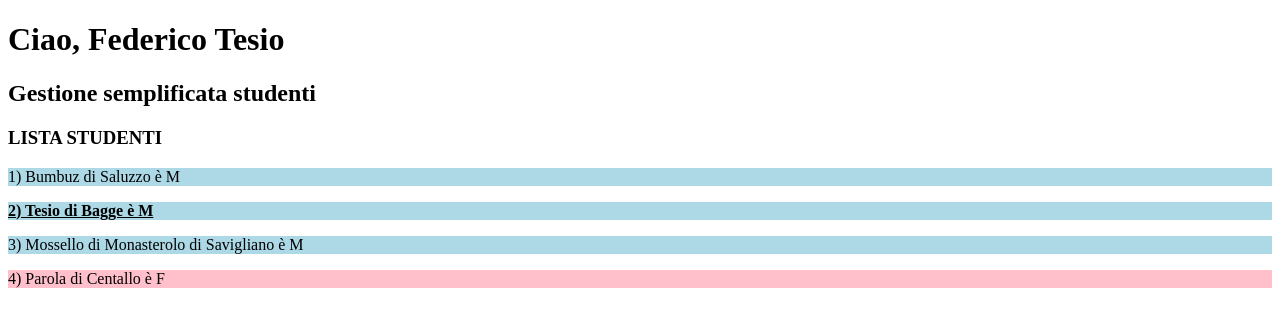
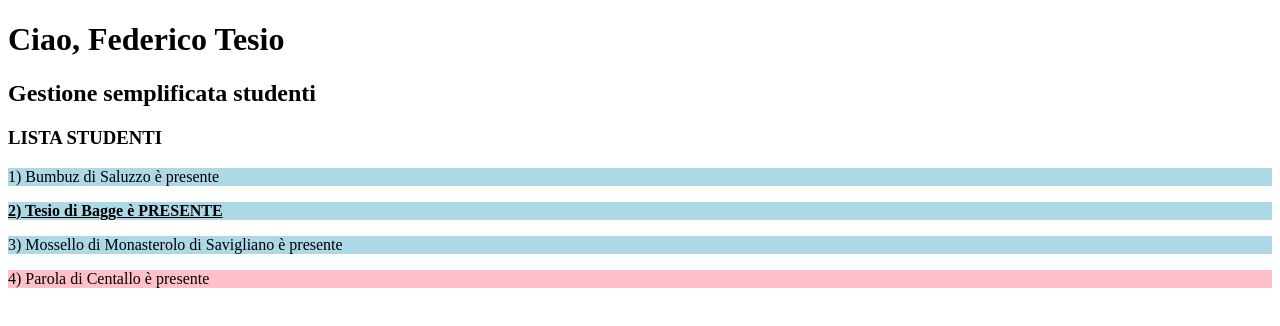
Before and after one commit to FedericoTesio/angular-students, an Angular app: page / in a window 1280 px wide. Shown: the top 326 px of the page. Built offline with nearby package versions, Linux system fonts and the light colour scheme.

Commit message:
Utilizzato @if per visualizzare se uno studente è presente o assente

```diff
--- a/src/app/student/student.html
+++ b/src/app/student/student.html
@@ -2,6 +2,11 @@
     <p
         [ngStyle]="{'backgroundColor': item.gender == 'F' ? F_COLOR : M_COLOR}"
         [ngClass]="{'absent': !item.present}">
-        {{$index+1}}) {{item.name}} di {{item.city}} è {{item.gender}}
+        {{$index+1}}) {{item.name}} di {{item.city}} è
+        @if(item.present) {
+            <span>presente</span>
+        } @else{
+            <span style="text-transform: uppercase;">presente</span>
+        }
     </p>
 }
--- a/src/index.html
+++ b/src/index.html
@@ -2,7 +2,7 @@
 <html lang="en">
 <head>
   <meta charset="utf-8">
-  <title>AngularStudents</title>
+  <title>Gestione Studenti 5 INF E</title>
   <base href="/">
   <meta name="viewport" content="width=device-width, initial-scale=1">
   <link rel="icon" type="image/x-icon" href="favicon.ico">
```
